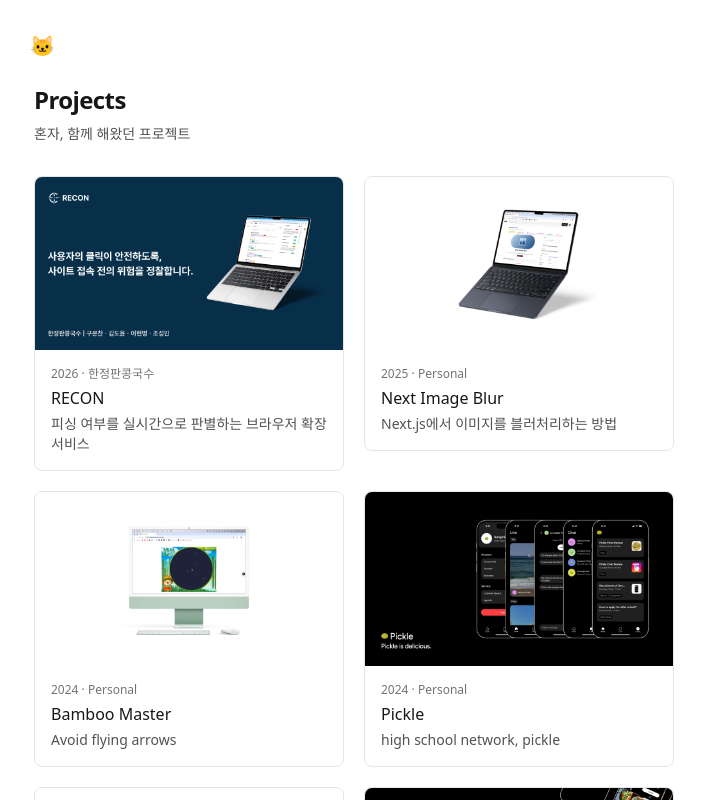
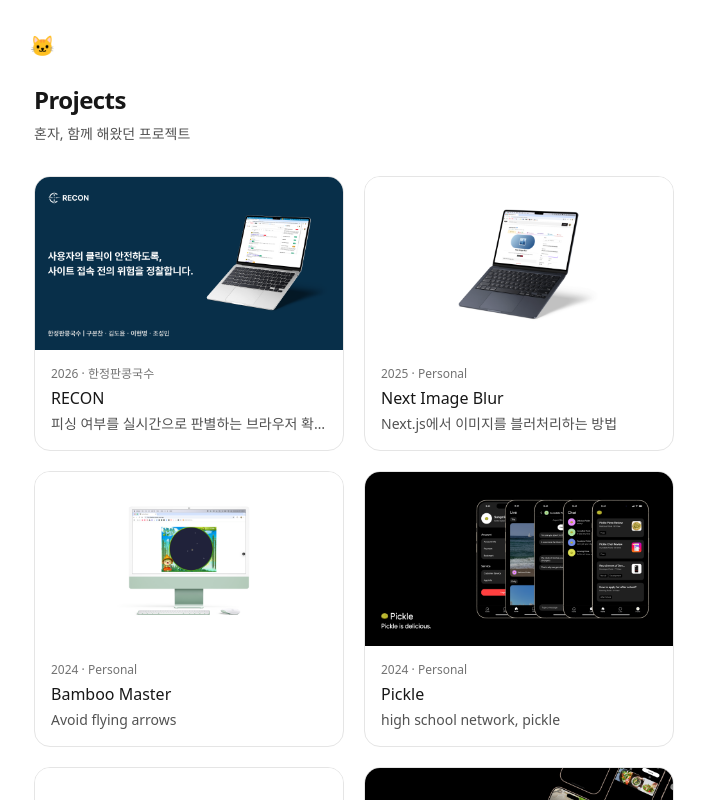
Before and after one commit to SID12g/sid12g.dev, a Next.js app: page /projects in a window 1280 px wide. Shown: the top 800 px of the page, without its empty margins (286-991 px from the left). Built offline with nearby package versions, Linux system fonts and the light colour scheme.

Commit message:
feat: enhance project card UI with updated styling, hover effects, and description truncation.

```diff
--- a/src/app/projects/page.tsx
+++ b/src/app/projects/page.tsx
@@ -26,24 +26,24 @@ export default function ProjectsPage() {
             href={`/projects/${project.slug}`}
             className="group"
           >
-            <div className="overflow-hidden rounded-lg border border-neutral-200 dark:border-neutral-800 hover:border-neutral-400 dark:hover:border-neutral-600 transition-colors">
+            <div className="h-full flex flex-col overflow-hidden rounded-2xl border border-neutral-200 dark:border-neutral-800 transition-all duration-300">
               <div className="aspect-video overflow-hidden">
                 <Image
                   src={project.meta.image}
                   alt={project.meta.title}
                   width={800}
                   height={450}
-                  className="w-full h-full object-cover group-hover:scale-105 transition-transform duration-300"
+                  className="w-full h-full object-cover transition-transform duration-300 group-hover:scale-[1.03]"
                 />
               </div>
-              <div className="p-4">
+              <div className="p-4 flex-1 flex flex-col transition-colors duration-300 group-hover:bg-neutral-50 dark:group-hover:bg-neutral-800/50">
                 <p className="text-xs text-neutral-500 dark:text-neutral-400 mb-1">
                   {project.meta.date} · {project.meta.team}
                 </p>
                 <h2 className="text-base font-medium text-neutral-900 dark:text-neutral-100">
                   {project.meta.title}
                 </h2>
-                <p className="mt-1 text-sm text-neutral-600 dark:text-neutral-400 line-clamp-2">
+                <p className="mt-1 text-sm text-neutral-600 dark:text-neutral-400 line-clamp-1">
                   {project.meta.description}
                 </p>
               </div>
```
